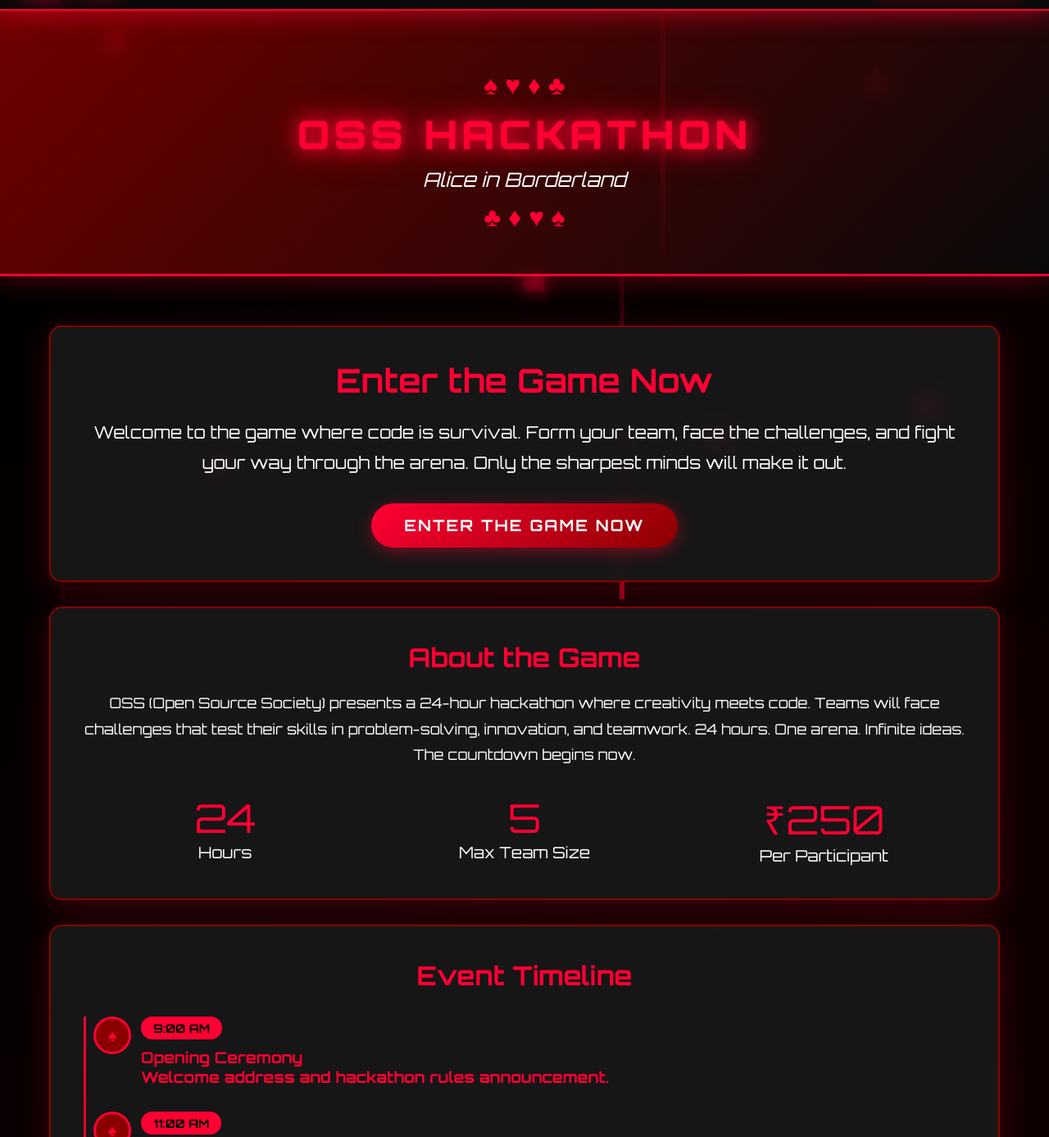
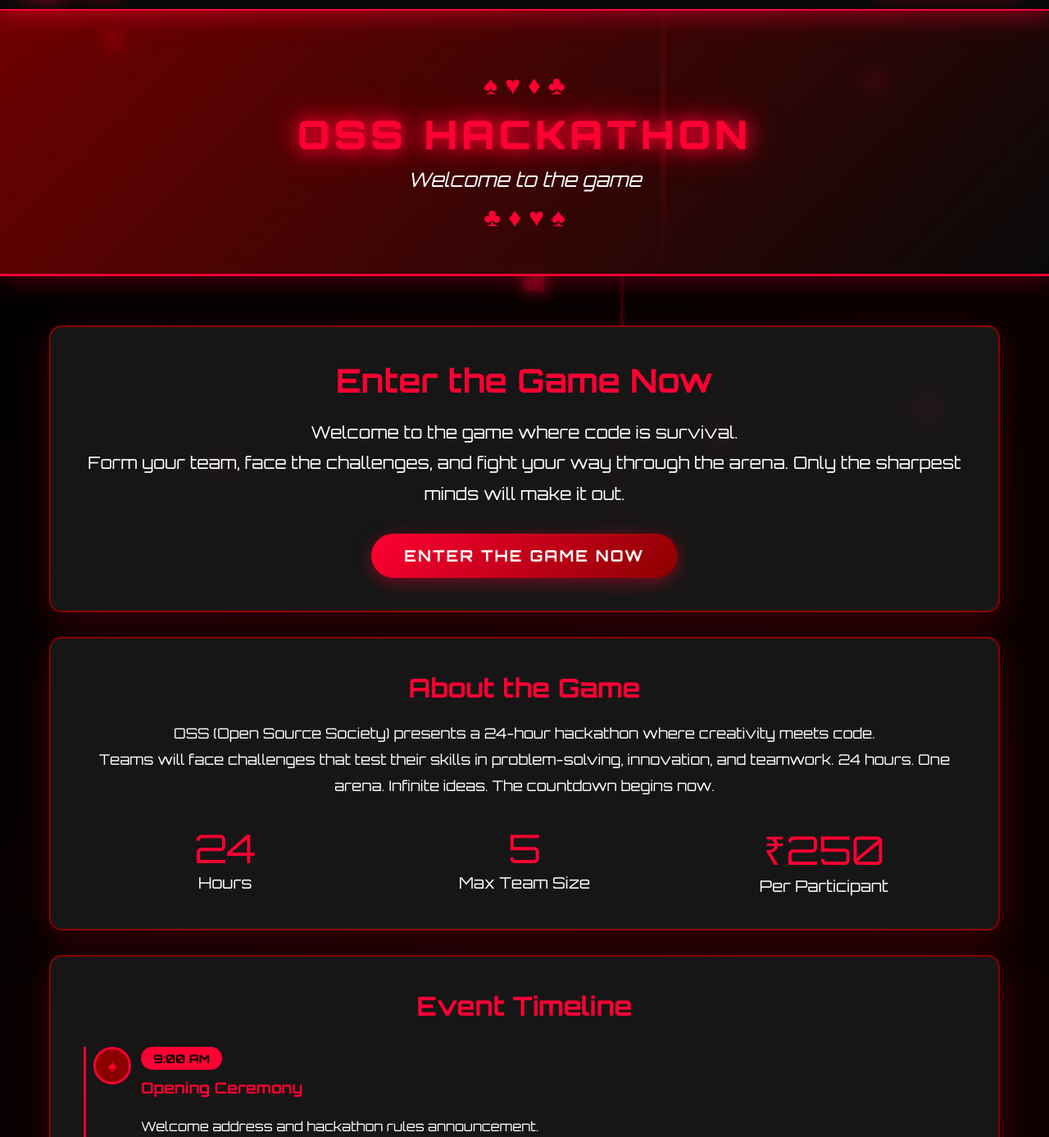
Before and after one commit to Imamsa786/oss-hackathon, a website: page frontend/index.html in a window 1280 px wide. Shown: the part 69-1456 px from the top of the page at 82% size. Drawn offline with Linux system fonts and the light colour scheme.

Commit message:
Update title and subtitles in index.html

```diff
--- a/frontend/index.html
+++ b/frontend/index.html
@@ -7,7 +7,7 @@
 <meta name="author" content="Open Source Society">
 
 <head>
-    <title>OSS Hackathon - Alice in Borderland</title>
+    <title>OSS Hackathon </title>
     <link rel="preconnect" href="https://fonts.googleapis.com">
     <link rel="preconnect" href="https://fonts.gstatic.com" crossorigin>
     <link href="https://fonts.googleapis.com/css2?family=Orbitron:wght@400;700;900&display=swap" rel="stylesheet">
@@ -467,7 +467,7 @@
     <header id="home">
         <div class="card-symbols">♠ ♥ ♦ ♣</div>
         <h1 class="logo">OSS HACKATHON</h1>
-        <p class="subtitle">Alice in Borderland</p>
+        <p class="subtitle">Welcome to the game</p>
         <div class="card-symbols">♣ ♦ ♥ ♠</div>
     </header>
 
@@ -479,7 +479,7 @@
                 Enter the Game Now
             </h2>
             <p style="font-size: 1.3rem; margin-bottom: 30px; line-height: 1.8;">
-            Welcome to the game where code is survival.
+            Welcome to the game where code is survival.<br>
             Form your team, face the challenges, and fight your way through the arena.
             Only the sharpest minds will make it out.
             </p>
@@ -492,7 +492,7 @@
                 About the Game
             </h2>
             <p style="font-size: 1.1rem; line-height: 1.8; text-align: center;">
-                OSS (Open Source Society) presents a 24-hour hackathon where creativity meets code.
+                OSS (Open Source Society) presents a 24-hour hackathon where creativity meets code.<br>
                Teams will face challenges that test their skills in problem-solving, innovation, and teamwork.
                24 hours. One arena. Infinite ideas. The countdown begins now.
             </p>
@@ -521,7 +521,7 @@
             <div class="timeline">
                 <div class="timeline-item">
                     <div class="timeline-time">9:00 AM</div>
-                    <h3 style="color: var(--bright-red); margin-bottom: 5px;">Opening Ceremony</h><br>
+                    <h3 style="color: var(--bright-red); margin-bottom: 5px;">Opening Ceremony</h3><br>
                     <p>Welcome address and hackathon rules announcement.</p>
                 </div>
                 <div class="timeline-item">
@@ -609,9 +609,9 @@
                 Email: <a href="mailto:oss@klu.ac.in" style="color: var(--bright-red);">kareoss@klu.ac.in</a>
             </p>
              <ul>
-                    <li><strong>Charter Official:</strong> <strong>Dr R Raja Subramanian</strong></li>
-                    <li><strong>Faculty Cordinaters:</strong>   Aravind Rajan</li>
-                    <li><strong>Faculty Cordinaters:</strong>   Induja</li>
+                    <li><strong>Charter Official:</strong> <strong>Dr R Raja Subramanian</strong></li><br>
+                    <li><strong>Faculty Cordinaters:</strong>   Aravind Rajan</li><br>
+                    <li><strong>Faculty Cordinaters:</strong>   Induja</li><br>
                 </ul>
             <a href="https://www.linkedin.com/in/kare-oss"><i class="fa-brands fa-linkedin"></i>linkedin</a>
             <a href="https://www.instagram.com/kare_oss/"><i class="fa-brands fa-instagram"></i>instagram</a>
```
